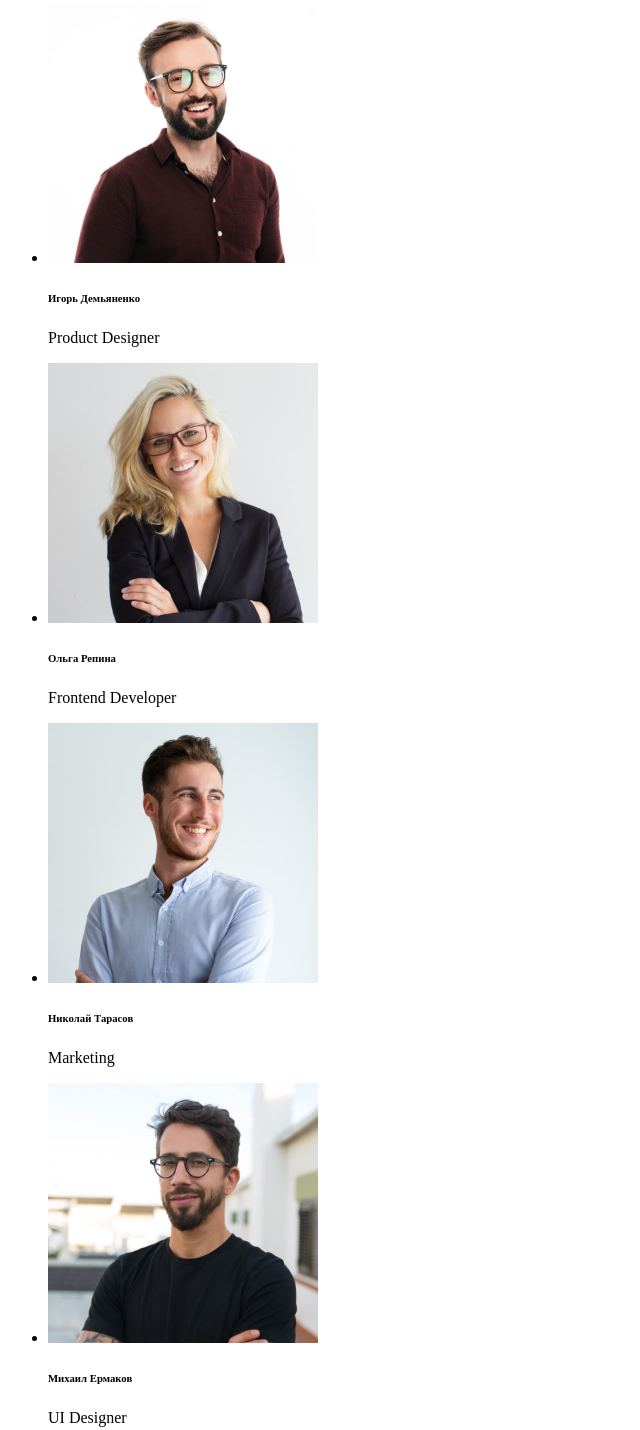
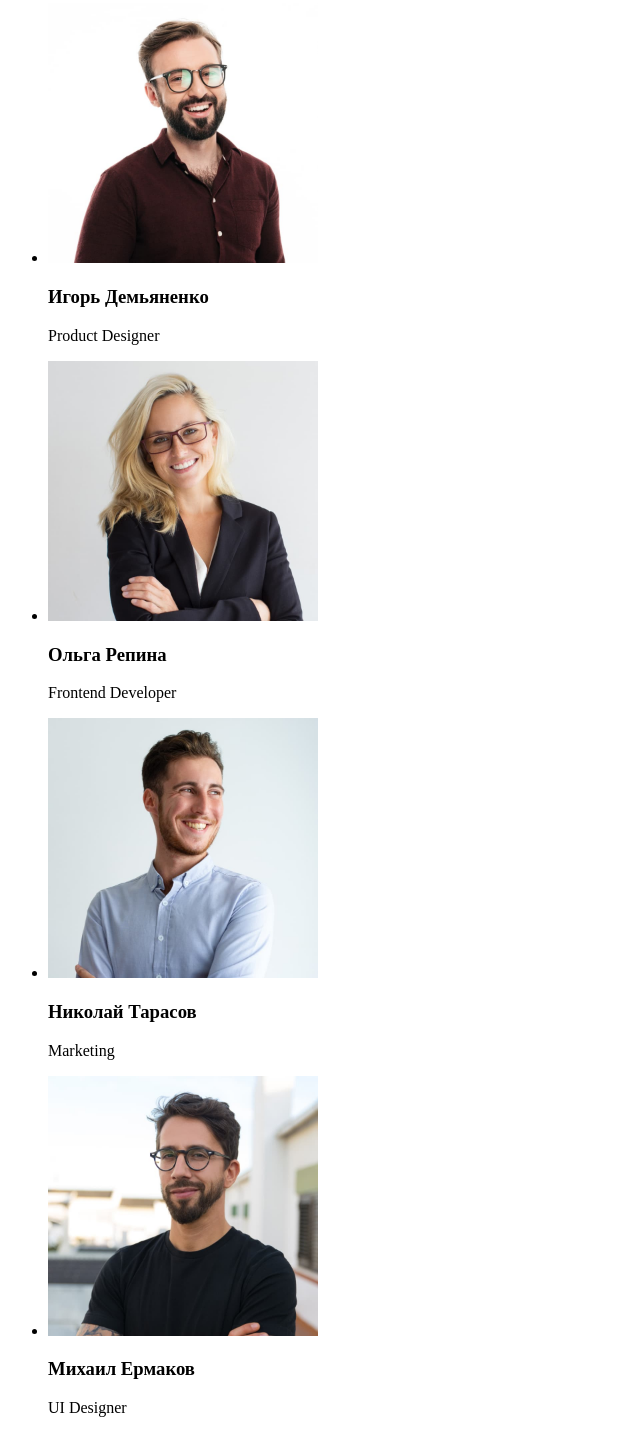
Before and after one commit to Kateryna-Karetna/goit-markup-hw-01, a plain HTML site: page index.html in a window 1280 px wide. Shown: the part 1668-3098 px from the top of the page, without its empty margins (0-640 px from the left). Drawn offline with Linux system fonts and the light colour scheme.

Commit message:
Исправлены заголовки

```diff
--- a/index.html
+++ b/index.html
@@ -83,22 +83,22 @@
         <ul>
           <li>
             <img src="/images/team1.jpg" alt="Портрет" width="270" />
-            <h6>Игорь Демьяненко</h6>
+            <h3>Игорь Демьяненко</h3>
             <p>Product Designer</p>
           </li>
           <li>
             <img src="/images/team2.jpg" alt="Портрет" width="270" />
-            <h6>Ольга Репина</h6>
+            <h3>Ольга Репина</h3>
             <p>Frontend Developer</p>
           </li>
           <li>
             <img src="/images/team3.jpg" alt="Портрет" width="270" />
-            <h6>Николай Тарасов</h6>
+            <h3>Николай Тарасов</h3>
             <p>Marketing</p>
           </li>
           <li>
             <img src="/images/team4.jpg" alt="Портрет" width="270" />
-            <h6>Михаил Ермаков</h6>
+            <h3>Михаил Ермаков</h3>
             <p>UI Designer</p>
           </li>
         </ul>
```
